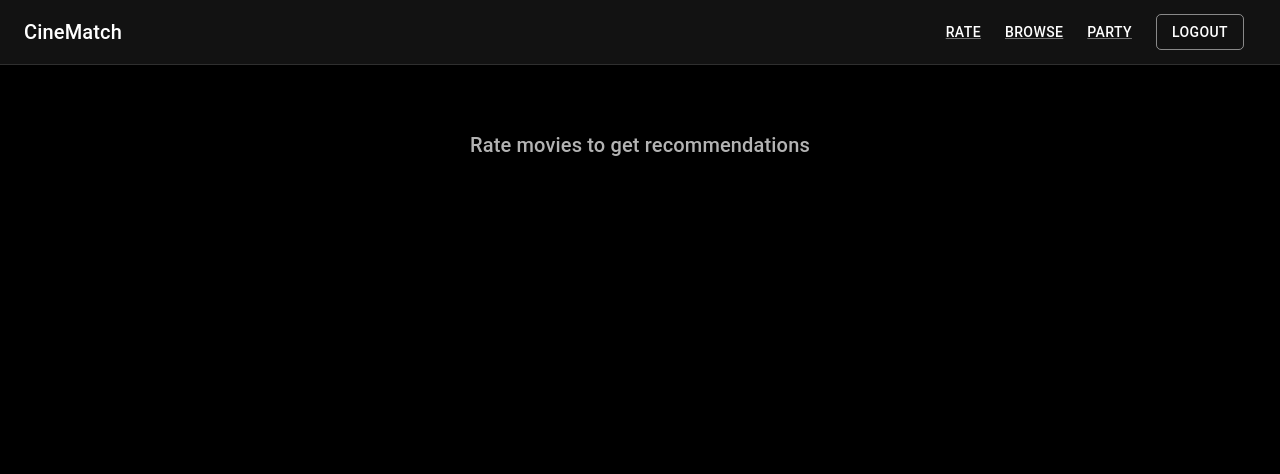
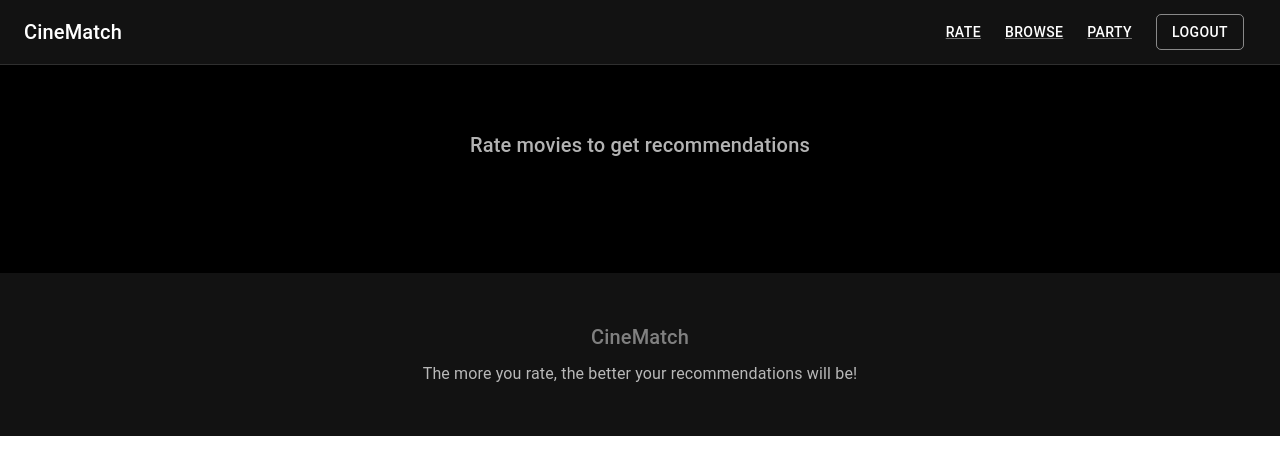
Before and after one commit to tkhv/CineMatch, a React (Create React App) app in the folder frontend/: page /rate in a window 1280 px wide. Shown: the top 474 px of the page. Built offline with nearby package versions, Linux system fonts and the light colour scheme; no server answers.

Commit message:
Added footer

```diff
--- a/frontend/src/App.tsx
+++ b/frontend/src/App.tsx
@@ -1,7 +1,9 @@
 import { BrowserRouter, Routes, Route } from "react-router-dom";
+
 import { ThemeProvider, createTheme } from "@mui/material/styles";
 
 import Navbar from "./pages/components/Navbar";
+import Footer from "./pages/components/Footer";
 import AuthPage from "./pages/AuthPage";
 import RatePage from "./pages/RatePage";
 import BrowsePage from "./pages/BrowsePage";
@@ -79,6 +81,7 @@ function App() {
           <Route path="/browse" element={<BrowsePage />} />
           <Route path="/party" element={<PartyPage />} />
         </Routes>
+        <Footer />
       </BrowserRouter>
     </ThemeProvider>
   );
--- a/frontend/src/pages/RatePage.tsx
+++ b/frontend/src/pages/RatePage.tsx
@@ -33,8 +33,9 @@ export default function RatePage() {
     <div
       style={{
         backgroundColor: "black",
-        height: "100vh",
+        height: "100%",
         alignItems: "center",
+        paddingBottom: "5%",
       }}
     >
       <Container
--- /dev/null
+++ b/frontend/src/pages/components/Footer.tsx
@@ -0,0 +1,19 @@
+import { Box, Typography } from "@mui/material";
+
+export default function Footer() {
+  return (
+    <Box sx={{ bgcolor: "background.paper", p: 6 }} component="footer">
+      <Typography variant="h6" align="center" color={"grey"} gutterBottom>
+        CineMatch
+      </Typography>
+      <Typography
+        variant="subtitle1"
+        align="center"
+        color="text.secondary"
+        component="p"
+      >
+        The more you rate, the better your recommendations will be!
+      </Typography>
+    </Box>
+  );
+}
```
